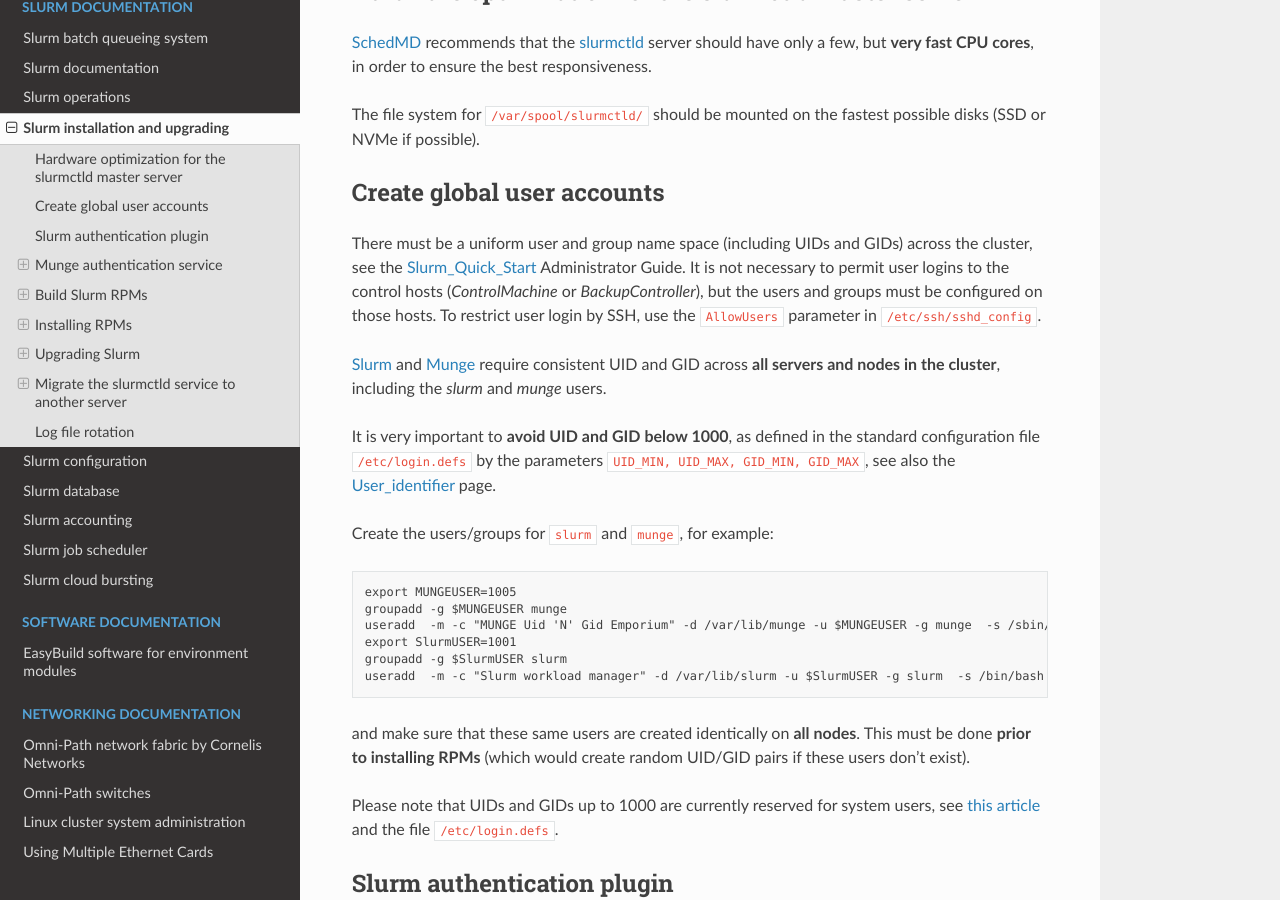
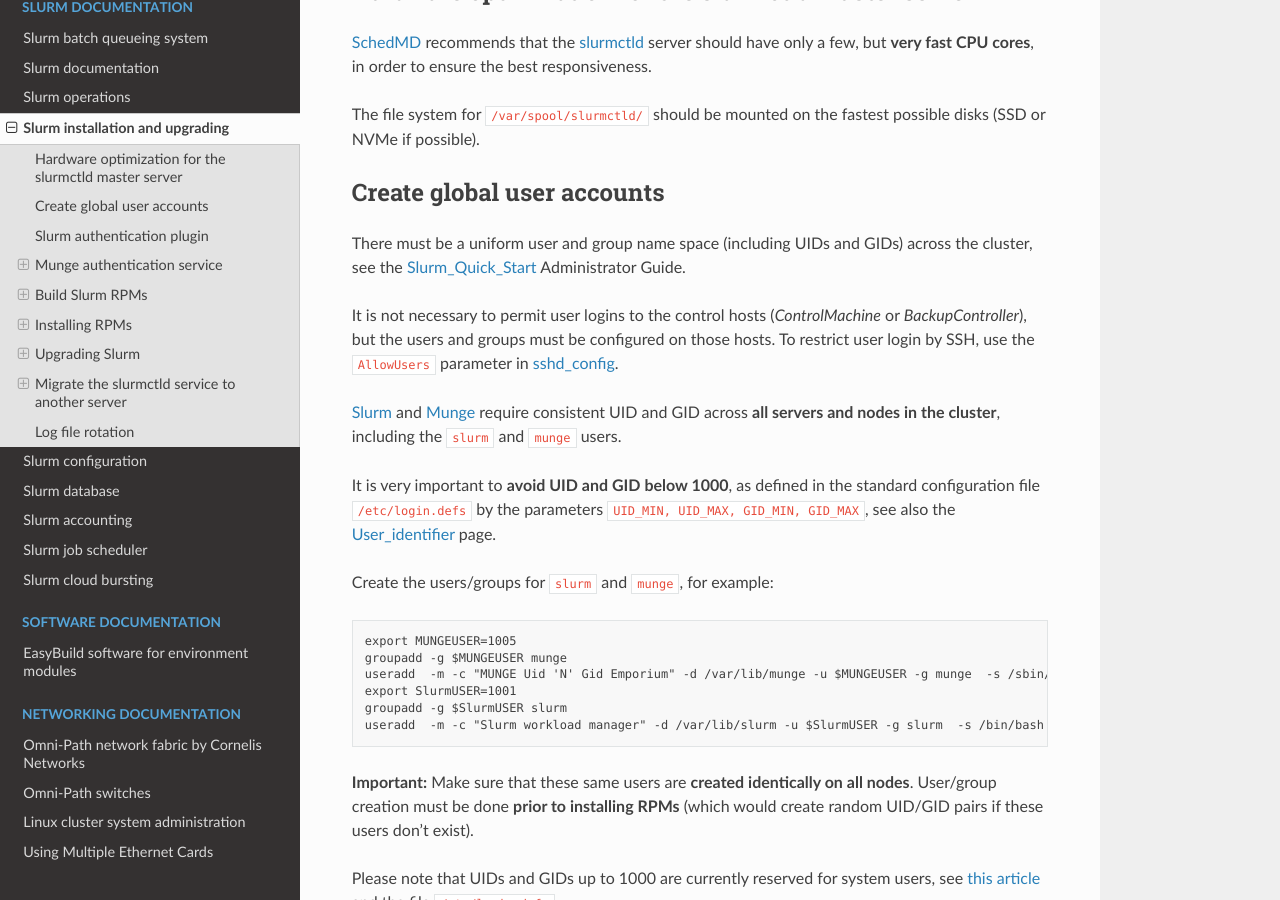
Before and after one commit to OleHolmNielsen/Niflheim_system, a Sphinx documentation site: the page built from docs/Slurm_installation.rst, in a window 1280 px wide and 900 px high, scrolled down 1061 px. Built offline with Sphinx 7.4.7 and the Read the Docs theme 2.0.0, drawn with Linux system fonts in a browser that asks for light colours; some of the changed text lies outside the part shown.

Commit message:
User creation

```diff
--- a/docs/Slurm_installation.rst
+++ b/docs/Slurm_installation.rst
@@ -46,12 +46,16 @@
 
 There must be a uniform user and group name space (including UIDs and GIDs) across the cluster,
 see the Slurm_Quick_Start_ Administrator Guide.
-It is not necessary to permit user logins to the control hosts (*ControlMachine* or *BackupController*), but the users and groups must be configured on those hosts.
-To restrict user login by SSH, use the ``AllowUsers`` parameter in ``/etc/ssh/sshd_config``.
 
-Slurm_ and Munge_ require consistent UID and GID across **all servers and nodes in the cluster**, including the *slurm* and *munge* users.
+It is not necessary to permit user logins to the control hosts (*ControlMachine* or *BackupController*),
+but the users and groups must be configured on those hosts.
+To restrict user login by SSH, use the ``AllowUsers`` parameter in sshd_config_.
 
-It is very important to **avoid UID and GID below 1000**, as defined in the standard configuration file ``/etc/login.defs`` by the parameters ``UID_MIN, UID_MAX, GID_MIN, GID_MAX``,
+Slurm_ and Munge_ require consistent UID and GID across **all servers and nodes in the cluster**,
+including the ``slurm`` and ``munge`` users.
+
+It is very important to **avoid UID and GID below 1000**,
+as defined in the standard configuration file ``/etc/login.defs`` by the parameters ``UID_MIN, UID_MAX, GID_MIN, GID_MAX``,
 see also the User_identifier_ page.
 
 Create the users/groups for ``slurm`` and ``munge``, for example::
@@ -63,13 +67,15 @@
   groupadd -g $SlurmUSER slurm
   useradd  -m -c "Slurm workload manager" -d /var/lib/slurm -u $SlurmUSER -g slurm  -s /bin/bash slurm
 
-and make sure that these same users are created identically on **all nodes**.
-This must be done **prior to installing RPMs** (which would create random UID/GID pairs if these users don't exist).
+**Important:** Make sure that these same users are **created identically on all nodes**.
+User/group creation must be done **prior to installing RPMs**
+(which would create random UID/GID pairs if these users don't exist).
 
 Please note that UIDs and GIDs up to 1000 are currently reserved for system users, see `this article <https://unix.stackexchange.com/questions/343445/user-id-less-than-1000-on-centos-7>`_
 and the file ``/etc/login.defs``.
 
 .. _User_identifier: https://en.wikipedia.org/wiki/User_identifier
+.. _sshd_config: https://linux.die.net/man/5/sshd_config
 
 Slurm authentication plugin
 ============================
@@ -494,7 +500,7 @@
 .. _squeue: https://slurm.schedmd.com/squeue.html
 .. _RPC: https://en.wikipedia.org/wiki/Remote_procedure_call
 
-This command can report current jobs that have been orphaned on the local cluster and are now runaway::
+The following command can report current jobs that have been orphaned on the local cluster and are now runaway::
 
   sacctmgr show runawayjobs
 
```
